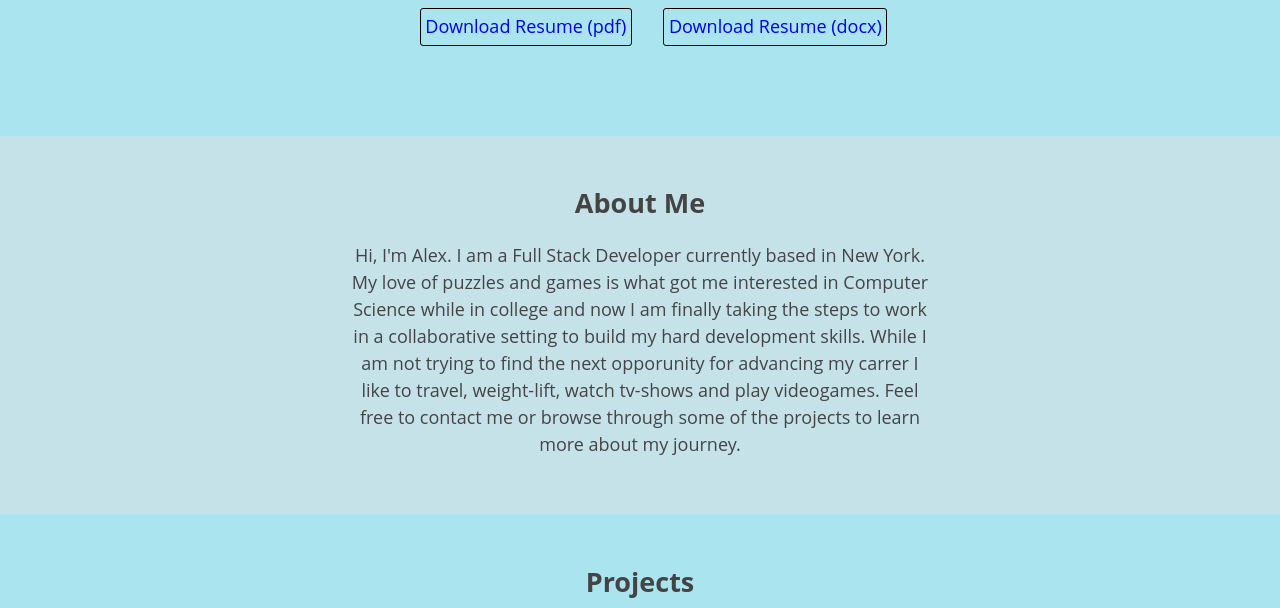
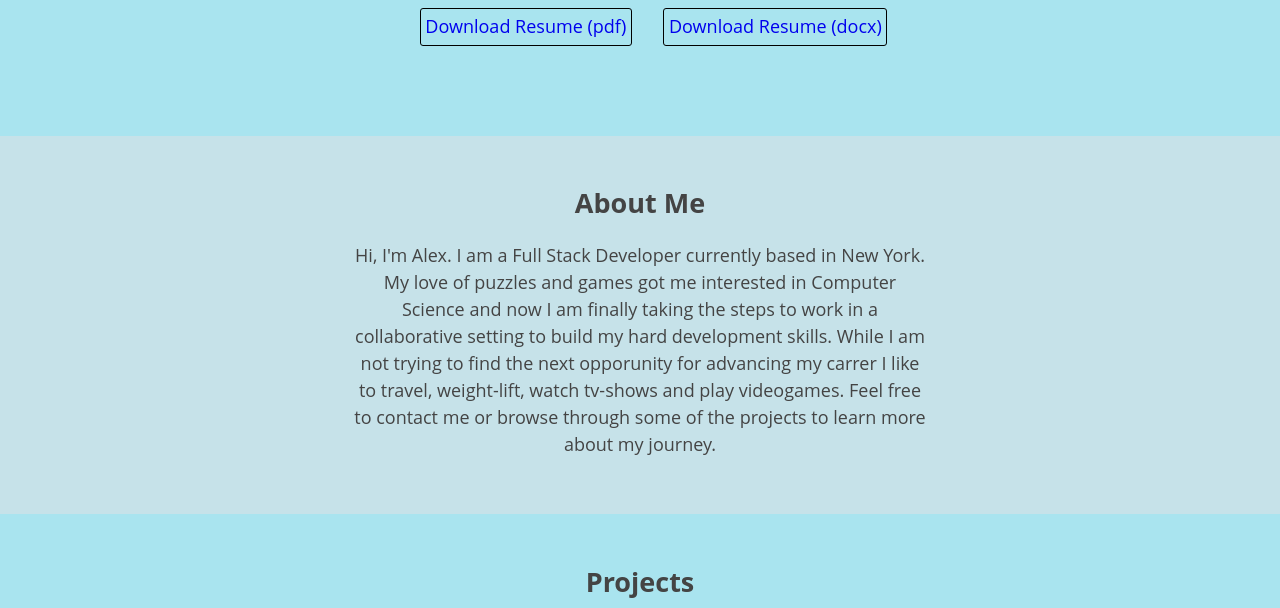
Before and after one commit to thinkful-ei-bee/alex-portfolio, a plain HTML site: page index.html in a window 1280 px wide. Shown: the part 586-1194 px from the top of the page. Drawn offline with nearby package versions, Linux system fonts and the light colour scheme.

Commit message:
text edit

```diff
--- a/index.html
+++ b/index.html
@@ -41,9 +41,9 @@
         <div class="aboutMeBackground">
             <section id="about-me-section">
                 <h2>About Me</h2>
-                <p>Hi, I'm Alex. I am a Full Stack Developer currently based in New York. My love of puzzles and games is what got me interested in Computer Science while in college and now I am finally taking the steps to work in a collaborative setting
-                    to build my hard development skills. While I am not trying to find the next opporunity for advancing my carrer I like to travel, weight-lift, watch tv-shows and play videogames. Feel free to contact me or browse through some of the
-                    projects to learn more about my journey.
+                <p>Hi, I'm Alex. I am a Full Stack Developer currently based in New York. My love of puzzles and games got me interested in Computer Science and now I am finally taking the steps to work in a collaborative setting to build my hard development
+                    skills. While I am not trying to find the next opporunity for advancing my carrer I like to travel, weight-lift, watch tv-shows and play videogames. Feel free to contact me or browse through some of the projects to learn more about
+                    my journey.
                 </p>
             </section>
         </div>
```
